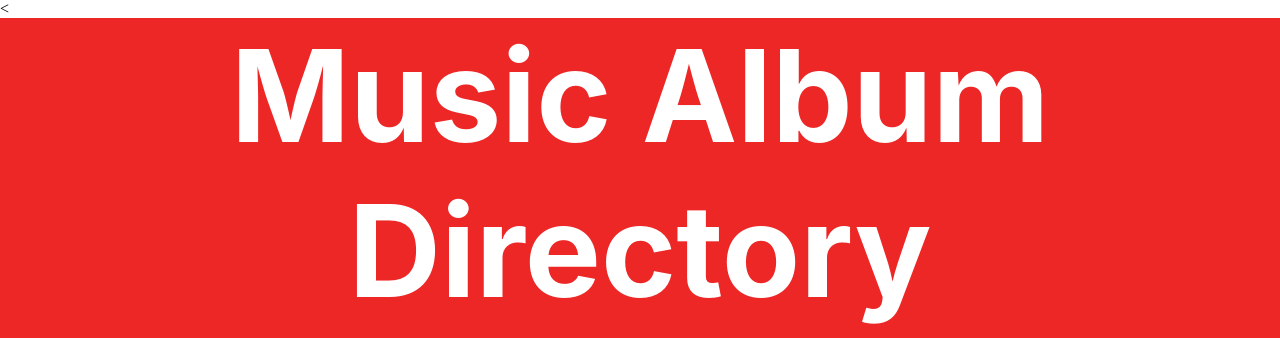
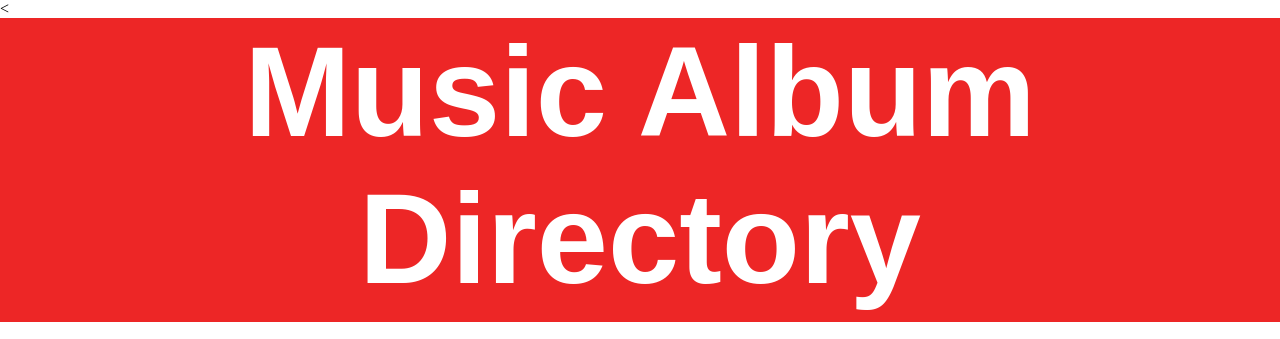
Before and after one commit to kyrylooni/sea-stage2-project, a plain HTML site: page index.html in a window 1280 px wide. Shown: the top 339 px of the page. Drawn offline with Linux system fonts and the light colour scheme; grey boxes are pictures that could not be loaded.

```diff
--- a/style.css
+++ b/style.css
@@ -14,7 +14,7 @@
     text-align: center;
     margin: 0;
     font-size: 8em;
-    font-family: "SF Pro Display";
+    font-family: "Arial", Gadget, sans-serif;
     font-weight: 250px;
     color: white;
 }
```
